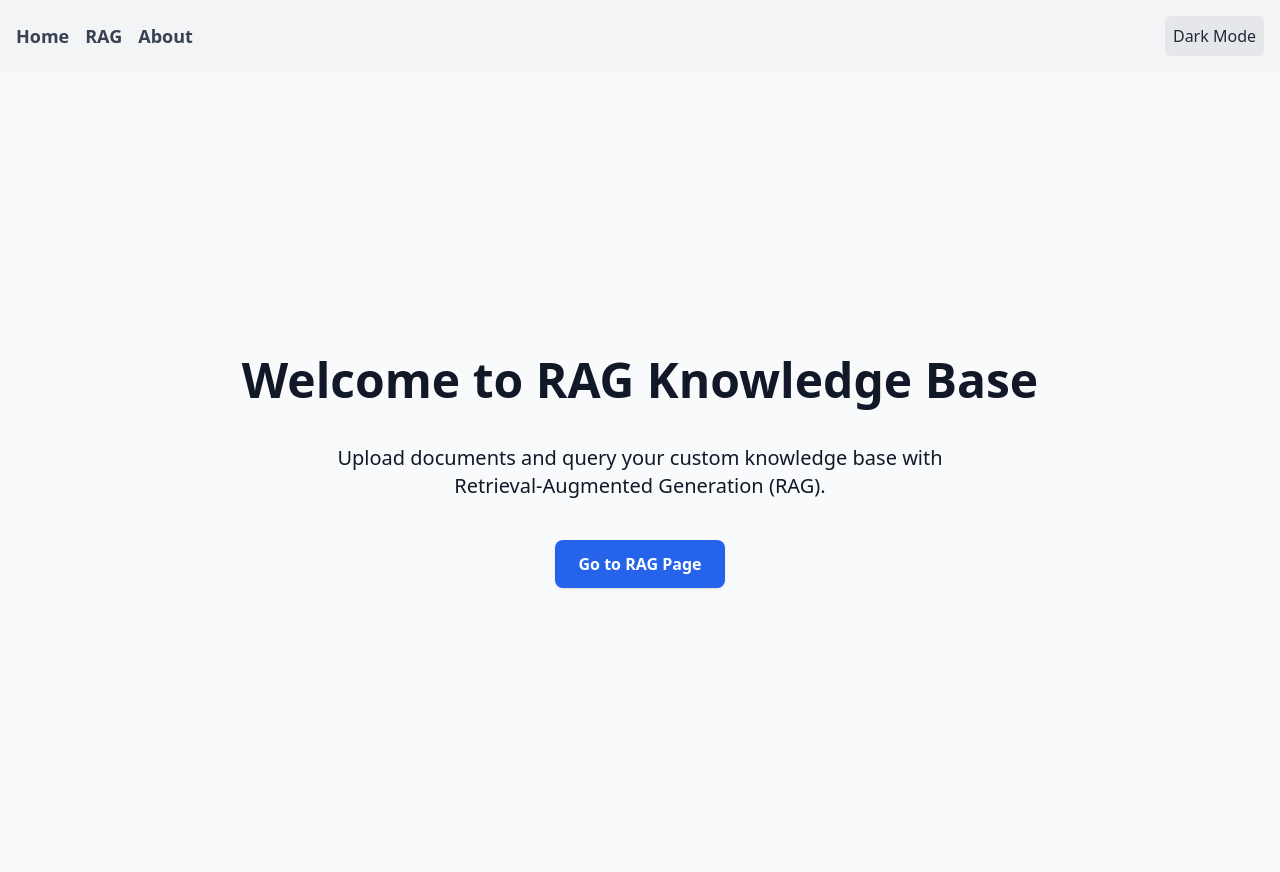
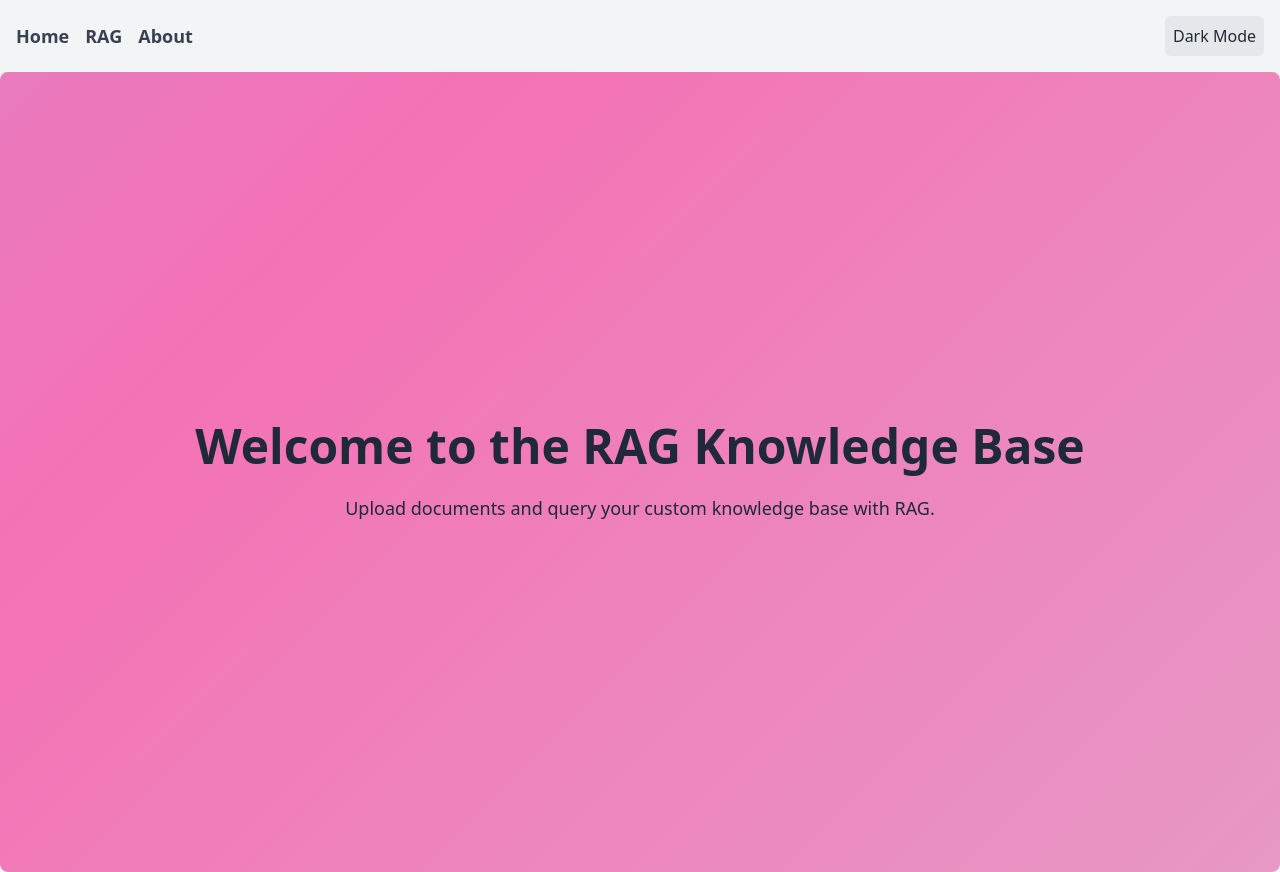
Before and after one commit to Gokulkiran418/rag-document-retrieval, a Next.js app: page / in a window 1280 px wide. Built offline with nearby package versions, Linux system fonts and the light colour scheme.

Commit message:
Add GSAP background animation

```diff
--- a/src/app/about/page.tsx
+++ b/src/app/about/page.tsx
@@ -1,24 +1,45 @@
 "use client";
 
+import { useEffect, useRef } from "react";
 import gsap from "gsap";
-import { useEffect, useRef } from "react";
 import { useTheme } from "../../context/ThemeContext";
 
+type Tween = gsap.core.Tween;
+
 export default function AboutPage() {
-  const { theme } = useTheme();
+  const { theme, gradientColors } = useTheme();
+  const bgRef = useRef<HTMLDivElement>(null);
   const contentRef = useRef<HTMLDivElement>(null);
-  const bgRef = useRef<HTMLDivElement>(null);
+  const tweenRef = useRef<Tween | null>(null);
+  useEffect(() => {
+    if (!bgRef.current) return;
+
+    // Kill any existing tween
+    tweenRef.current?.kill();
+
+    // Set up the dynamic gradient background
+    bgRef.current.style.background = `linear-gradient(135deg, ${gradientColors.join(
+      ", "
+    )})`;
+    bgRef.current.style.backgroundSize = "400% 400%";
+    bgRef.current.style.backgroundPosition = "0% 0%";
+
+    // Animate it
+    tweenRef.current = gsap.to(bgRef.current, {
+      backgroundPosition: "200% 200%",
+      duration: 15,
+      repeat: -1,
+      yoyo: true,
+      ease: "sine.inOut",
+      overwrite: "auto",
+    });
+
+    return () => {
+      tweenRef.current?.kill();
+    };
+  }, [gradientColors]);
 
   useEffect(() => {
-    if (bgRef.current) {
-      gsap.to(bgRef.current, {
-        backgroundPosition: "200% 200%",
-        duration: 6,
-        repeat: -1,
-        yoyo: true,
-        ease: "linear",
-      });
-    }
     if (contentRef.current) {
       gsap.fromTo(
         Array.from(contentRef.current.children),
@@ -28,22 +49,20 @@ export default function AboutPage() {
     }
   }, []);
 
-  const gradientClass =
-    theme === "light"
-      ? "from-blue-500 via-pink-500 to-gray-500"
-      : "from-gray-800 via-indigo-900 to-black";
+  return (
+    <div
+      className={`relative flex flex-col items-center justify-center px-6 py-16 min-h-screen text-center overflow-hidden ${
+        theme === "light" ? "text-gray-800" : "text-gray-100"
+      }`}
+    >
+      <div ref={bgRef} className="absolute inset-0 -z-10 rounded-lg" />
 
-  return (
-    <div className={`relative flex flex-col items-center justify-center px-6 py-16 min-h-screen text-center overflow-hidden ${theme === "light" ? 'bg-bg-light' : 'bg-bg-dark'}`}>
-      <div
-        ref={bgRef}
-        className={`absolute inset-0 bg-gradient-to-r ${gradientClass} opacity-20`}
-        style={{ backgroundSize: "200% 200%", zIndex: -1 }}
-      />
-      <div ref={contentRef} className={`relative z-10 max-w-4xl space-y-8 ${theme === "light" ? 'text-text-light' : 'text-text-dark'}`}>
+      <div ref={contentRef} className="relative z-10 max-w-4xl space-y-8">
         <h1 className="text-4xl font-bold">About RAG Knowledge Base</h1>
         <p className="text-lg">
-          RAG (Retrieval-Augmented Generation) combines vector search with LLMs, letting you build a knowledge base by uploading documents and then querying them with near-real-time, context-aware answers.
+          RAG (Retrieval-Augmented Generation) combines vector search with LLMs,
+          letting you build a knowledge base by uploading documents and then
+          querying them with near-real-time, context-aware answers.
         </p>
         {/* Rest of your content */}
       </div>
--- a/src/app/page.tsx
+++ b/src/app/page.tsx
@@ -1,64 +1,56 @@
 "use client";
 
-import Link from "next/link";
+import { useEffect, useRef } from "react";
 import gsap from "gsap";
-import { useEffect, useRef } from "react";
 import { useTheme } from "../context/ThemeContext";
 
+type Tween = gsap.core.Tween;
+
 export default function HomePage() {
-  const { theme } = useTheme();
+  const { theme, gradientColors } = useTheme();
+  const bgRef = useRef<HTMLDivElement>(null);
   const contentRef = useRef<HTMLDivElement>(null);
-  const bgRef = useRef<HTMLDivElement>(null);
+  const tweenRef = useRef<Tween | null>(null);
+  useEffect(() => {
+  if (!bgRef.current) return;
 
-  useEffect(() => {
-    if (bgRef.current) {
-      gsap.to(bgRef.current, {
-        backgroundPosition: "300% 300%",
-        duration: 8,
-        repeat: -1,
-        yoyo: true,
-        ease: "sine.inOut",
-      });
-    }
+  // Kill any existing tween
+  tweenRef.current?.kill();
 
-    if (contentRef.current) {
-      gsap.fromTo(
-        Array.from(contentRef.current.children),
-        { opacity: 0, y: 40 },
-        { opacity: 1, y: 0, duration: 0.8, stagger: 0.25, ease: "power3.out" }
-      );
-    }
-  }, []);
+  // Set up the background gradient
+  bgRef.current.style.background = `linear-gradient(135deg, ${gradientColors.join(", ")})`;
+  bgRef.current.style.backgroundSize = "400% 400%";
+  bgRef.current.style.backgroundPosition = "0% 0%";
 
-  const gradientClass =
-    theme === "light"
-      ? "from-blue-600 via-fuchsia-500 to-indigo-500"
-      : "from-gray-800 via-indigo-900 to-black";
+  // Start the tween and save its reference
+  tweenRef.current = gsap.to(bgRef.current, {
+    backgroundPosition: "200% 200%",
+    duration: 15,
+    repeat: -1,
+    yoyo: true,
+    ease: "sine.inOut",
+    overwrite: "auto",
+  });
+
+  // ✅ Clean up on unmount or theme change
+  return () => {
+    tweenRef.current?.kill();
+  };
+}, [gradientColors]);
 
   return (
-    <div className={`relative overflow-hidden ${theme === "light" ? 'bg-bg-light' : 'bg-bg-dark'}`}>
-      <div
-        ref={bgRef}
-        className={`absolute inset-0 bg-gradient-to-br ${gradientClass} opacity-30 blur-sm`}
-        style={{ backgroundSize: "400% 400%", zIndex: -1 }}
-      />
+    <div className="relative min-h-screen overflow-hidden flex items-center justify-center px-6 py-16">
+      <div ref={bgRef} className="absolute inset-0 -z-10 rounded-lg" />
       <div
         ref={contentRef}
-        className={`relative z-10 flex flex-col items-center justify-center px-6 py-16 text-center space-y-10 min-h-screen ${
-          theme === "light" ? 'text-text-light' : 'text-text-dark'
-        }`}
+        className={`relative z-10 max-w-4xl text-center ${
+          theme === "light" ? "text-gray-800" : "text-gray-100"
+        } space-y-6`}
       >
-        <h1 className="text-5xl font-bold">Welcome to RAG Knowledge Base</h1>
-        <p className="text-xl max-w-2xl">
-          Upload documents and query your custom knowledge base with Retrieval-Augmented Generation (RAG).
+        <h1 className="text-5xl font-bold">Welcome to the RAG Knowledge Base</h1>
+        <p className="text-lg">
+          Upload documents and query your custom knowledge base with RAG.
         </p>
-        <Link
-          href="/rag"
-          className="px-6 py-3 bg-blue-600 text-white font-semibold rounded-lg shadow hover:bg-blue-700 transform transition hover:scale-105"
-        >
-          Go to RAG Page
-        </Link>
-        {/* Rest of your content */}
       </div>
     </div>
   );
--- a/src/app/rag/page.tsx
+++ b/src/app/rag/page.tsx
@@ -10,10 +10,11 @@ import gsap from "gsap";
 import { ScrollTrigger } from "gsap/ScrollTrigger";
 import { useTheme } from "../../context/ThemeContext";
 
+type Tween = gsap.core.Tween;
 gsap.registerPlugin(ScrollTrigger);
 
 export default function RagPage() {
-  const { theme } = useTheme();
+  const { theme, gradientColors } = useTheme();
 
   const [file, setFile] = useState<File | null>(null);
   const [title, setTitle] = useState("");
@@ -36,31 +37,40 @@ export default function RagPage() {
   const cardRef = useRef<HTMLDivElement>(null);
   const spinnerRef = useRef<HTMLDivElement>(null);
   const progressBarRef = useRef<HTMLDivElement>(null);
+  const tweenRef = useRef<Tween | null>(null);
 
-  // Background animation
+  // Background animation with kill/cleanup
   useEffect(() => {
-    if (bgRef.current) {
-      const gradientClass =
-        theme === "light"
-          ? ["#93C5FD", "#F472B6", "#D1D5DB"]
-          : ["#1E293B", "#4C51BF", "#0F172A"];
+    if (!bgRef.current) return;
 
-      gsap.to(bgRef.current, {
-        background: `linear-gradient(135deg, ${gradientClass.join(", ")})`,
-        duration: 0,
-      });
+    // Kill any existing tween
+    tweenRef.current?.kill();
 
-      gsap.to(bgRef.current, {
+    // Set gradient, size, and start position
+    bgRef.current.style.background = `linear-gradient(135deg, ${gradientColors.join(
+      ", "
+    )})`;
+    bgRef.current.style.backgroundSize = "200% 200%";
+    bgRef.current.style.backgroundPosition = "0% 0%";
+
+    // Start the tween and save its reference
+    tweenRef.current = gsap.to(bgRef.current, {
       backgroundPosition: "200% 200%",
       duration: 10,
       repeat: -1,
       yoyo: true,
       ease: "sine.inOut",
+      overwrite: "auto",
     });
-    }
-  }, [theme]);
 
-  // Scroll reveal
+    // Cleanup on unmount or next theme change
+    return () => {
+      tweenRef.current?.kill();
+      tweenRef.current = null;
+    };
+  }, [gradientColors]);
+
+  // Scroll reveal for cards
   useLayoutEffect(() => {
     const ctx = gsap.context(() => {
       if (cardRef.current) {
@@ -81,7 +91,6 @@ export default function RagPage() {
           }
         );
       }
-
       ScrollTrigger.refresh();
     }, cardRef);
 
@@ -131,6 +140,7 @@ export default function RagPage() {
           gsap.to(progressBarRef.current!, { width: 0, duration: 0.3 });
         },
       });
+
       } else {
         setError(data.error || "Upload failed");
       }
@@ -184,7 +194,7 @@ export default function RagPage() {
       <div
         ref={bgRef}
         className="absolute inset-0 rounded-lg"
-        style={{ zIndex: -1, backgroundSize: "200% 200%" }}
+        style={{ zIndex: -1 }}
       />
 
       {/* Spinner */}
--- a/src/context/ThemeContext.tsx
+++ b/src/context/ThemeContext.tsx
@@ -1,47 +1,42 @@
 "use client";
 
-import React, { createContext, useContext, useState, useEffect } from "react";
+import { createContext, useContext, useState, useEffect } from "react";
 
 type Theme = "light" | "dark";
 interface ThemeContextValue {
   theme: Theme;
   setTheme: (theme: Theme) => void;
+  gradientColors: string[];
 }
 
-const ThemeContext = createContext<ThemeContextValue>({
-  theme: "light",
-  setTheme: () => {},
-});
+const ThemeContext = createContext<ThemeContextValue | null>(null);
 
 export const ThemeProvider = ({ children }: { children: React.ReactNode }) => {
   const [theme, setTheme] = useState<Theme>("light");
 
-  // Initialize theme from localStorage or OS preference
   useEffect(() => {
-    if (typeof window === "undefined") return;
     const saved = localStorage.getItem("theme") as Theme | null;
-    const prefersDark = window.matchMedia("(prefers-color-scheme: dark)").matches;
-    setTheme(saved || (prefersDark ? "dark" : "light"));
+    if (saved) setTheme(saved);
   }, []);
 
-  // Persist theme changes
   useEffect(() => {
-    if (typeof window !== "undefined") {
-      localStorage.setItem("theme", theme);
-    }
+    localStorage.setItem("theme", theme);
   }, [theme]);
 
+  const gradientColors =
+    theme === "light"
+      ? ["#93C5FD", "#F472B6", "#D1D5DB"]
+      : ["#1E293B", "#4C51BF", "#0F172A"];
+
   return (
-    <ThemeContext.Provider value={{ theme, setTheme }}>
-      <div
-        className={`min-h-screen transition-colors duration-300 ${
-          theme === "light" ? "bg-gray-50 text-gray-900" : "bg-gray-900 text-gray-50"
-        }`}
-      >
-        {children}
-      </div>
+    <ThemeContext.Provider value={{ theme, setTheme, gradientColors }}>
+      {children}
     </ThemeContext.Provider>
   );
 };
 
-export const useTheme = () => useContext(ThemeContext);
+export const useTheme = () => {
+  const ctx = useContext(ThemeContext);
+  if (!ctx) throw new Error("useTheme must be used within ThemeProvider");
+  return ctx;
+};
```
Lines whose indentation alone changed are shown as unchanged.
